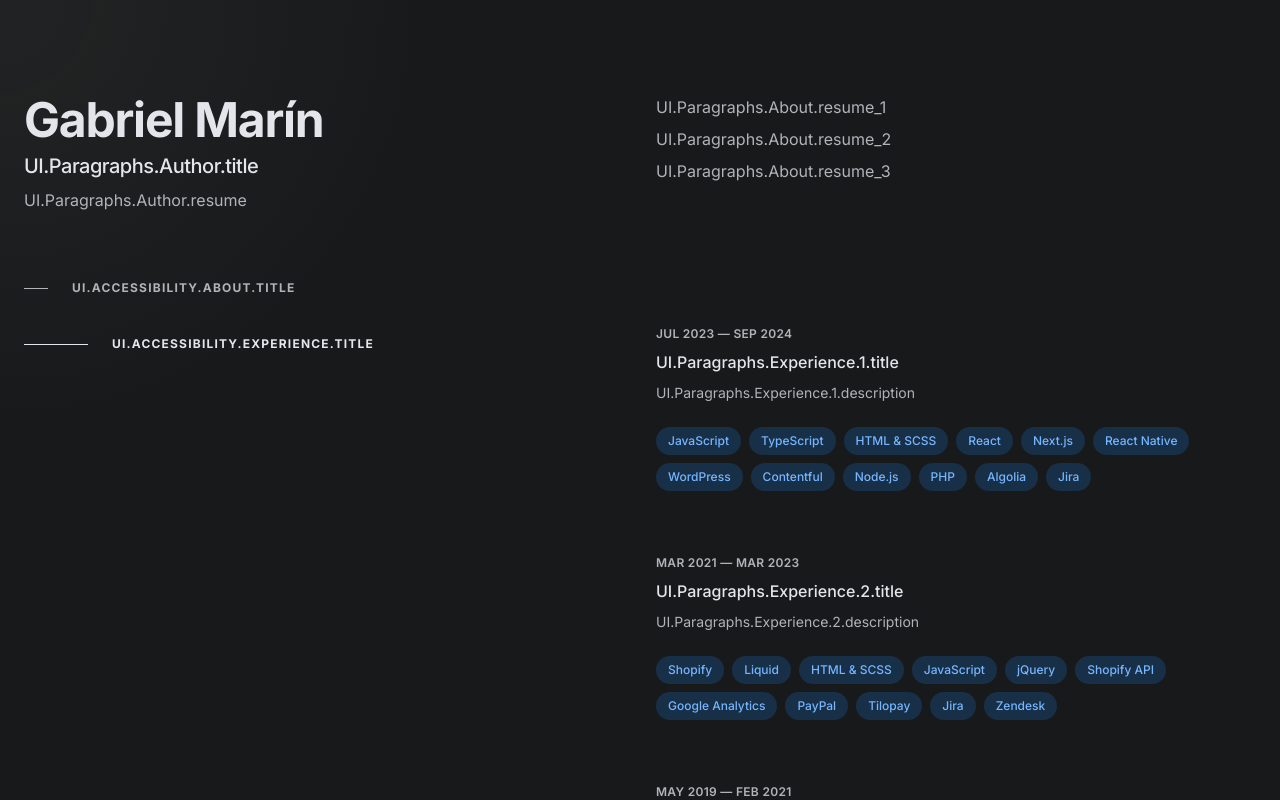
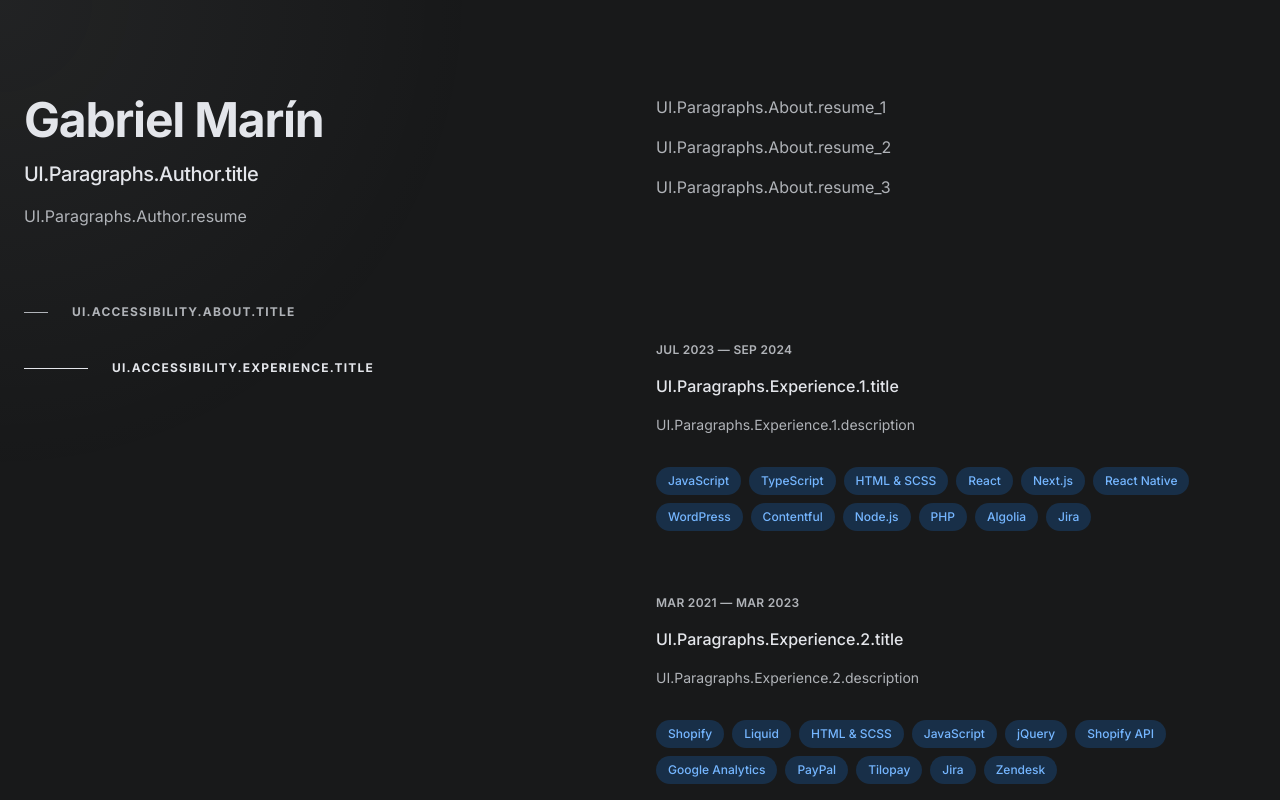
Before and after one commit to amaringonz/portfolio-v1, a Next.js app: page /en in a window 1280 px wide. Shown: the top 800 px of the page. Built offline with nearby package versions, Linux system fonts and the light colour scheme; some icons are missing.

Commit message:
✨ feat(Base): add new gap sizes and update Column component to use dynamic gap prop for better layout flexibility

```diff
--- a/src/components/ui/Base/Base.tsx
+++ b/src/components/ui/Base/Base.tsx
@@ -65,7 +65,7 @@ export const Flex = forwardRef<HTMLDivElement, BaseProps>((props, ref) => (
 Flex.displayName = 'Flex';
 
 export const Column = forwardRef<HTMLDivElement, BaseProps>((props, ref) => (
-  <Base ref={ref} display="flex-col" {...props} />
+  <Base ref={ref} display="flex-col" gap={props.gap ?? 4} {...props} />
 ));
 
 Column.displayName = 'Column';
--- a/src/components/ui/Base/baseVariants.ts
+++ b/src/components/ui/Base/baseVariants.ts
@@ -14,7 +14,9 @@ const baseVariants = cva('', {
       0: 'gap-0',
       2: 'gap-2',
       4: 'gap-4',
+      6: 'gap-6',
       8: 'gap-8',
+      12: 'gap-12',
       16: 'gap-16',
     },
     center: {
```
